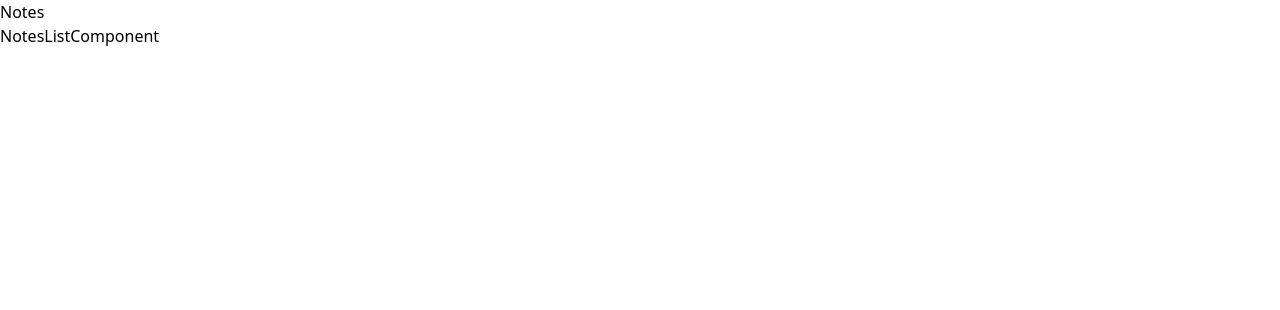
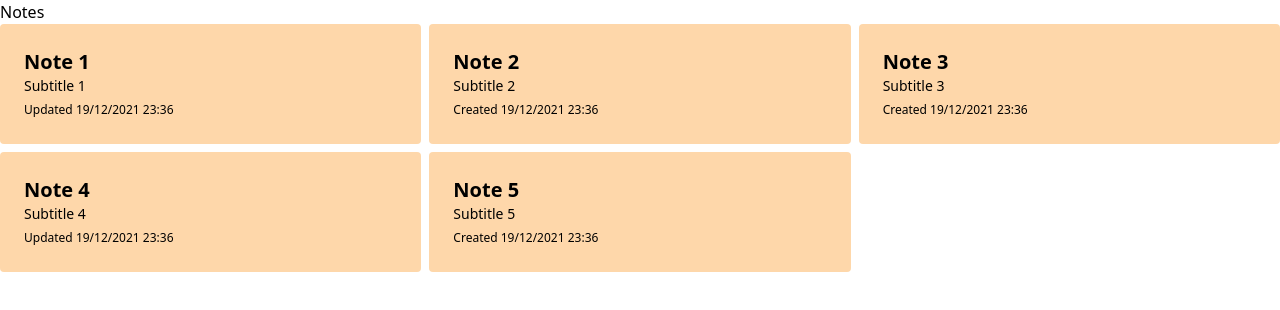
Before and after one commit to TedRibeiro/react-notes, a React (Create React App) app: page / in a window 1280 px wide. Shown: the top 310 px of the page. Built offline with nearby package versions, Linux system fonts and the light colour scheme.

Commit message:
feat(Note): create component

```diff
--- /dev/null
+++ b/src/components/Note.tsx
@@ -0,0 +1,27 @@
+import { NoteModel } from "../models/Models";
+
+const Note = (props: NoteModel) => {
+    const { title, subtitle, updatedAt, createdAt } = props;
+
+    return (
+        <div className='p-6
+                        rounded
+                        bg-orange-200
+                        flex
+                        flex-col'>
+            <div>
+                <h3 className="font-bold text-xl">{title}</h3>
+                <p className="text-sm">{subtitle}</p>
+            </div>
+            <div>
+                {
+                    <small className="text-xs">
+                        {updatedAt ? 'Updated' : 'Created'} {updatedAt ?? createdAt}
+                    </small>
+                }
+            </div>
+        </div>
+    );
+}
+
+export default Note;
--- a/src/components/NotesList.tsx
+++ b/src/components/NotesList.tsx
@@ -1,7 +1,17 @@
+import { NotesListModel } from "../models/Models";
+import Note from "./Note";
+
+const notesMock: NotesListModel = [
+    {id: 1, title: 'Note 1', subtitle: 'Subtitle 1', content: 'Content 1', createdAt: '19/12/2021 23:36', updatedAt: '19/12/2021 23:36'},
+    {id: 2, title: 'Note 2', subtitle: 'Subtitle 2', content: 'Content 2', createdAt: '19/12/2021 23:36'},
+    {id: 3, title: 'Note 3', subtitle: 'Subtitle 3', content: 'Content 3', createdAt: '19/12/2021 23:36'},
+    {id: 4, title: 'Note 4', subtitle: 'Subtitle 4', content: 'Content 4', createdAt: '19/12/2021 23:36', updatedAt: '19/12/2021 23:36'},
+    {id: 5, title: 'Note 5', subtitle: 'Subtitle 5', content: 'Content 5', createdAt: '19/12/2021 23:36'},
+]
 
 const NotesList = () => {
-    return <div>
-        NotesListComponent
+    return <div className="grid gap-2 grid-cols-3">
+        {notesMock.map(n => <Note key={n.id.toString()} {...n} />)}
     </div>
 }
 
```
